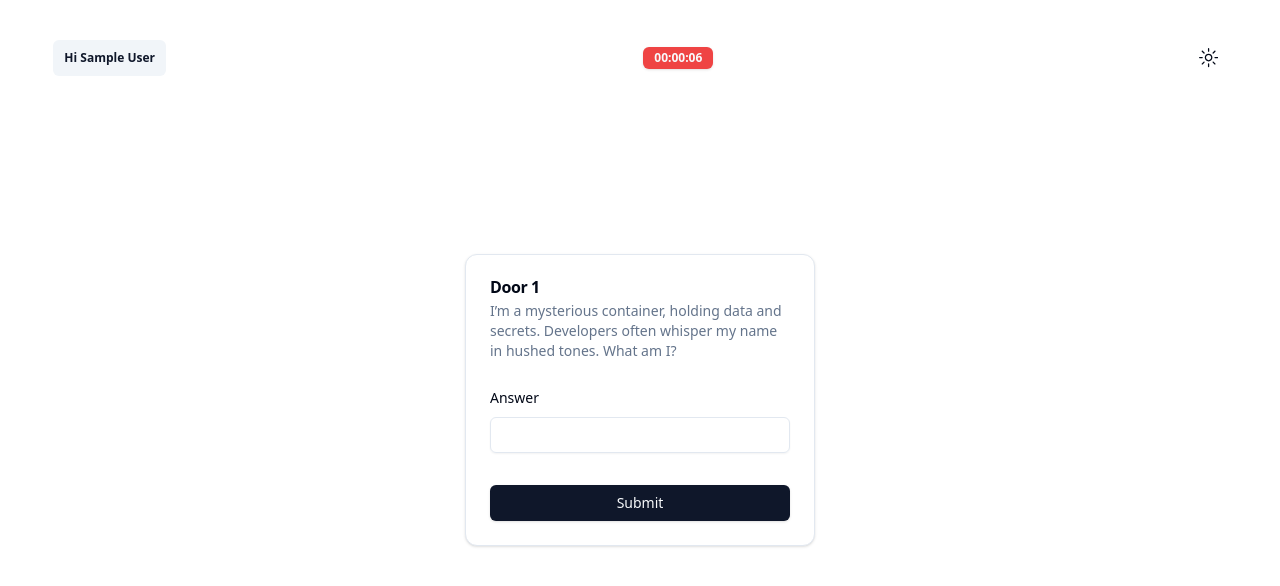
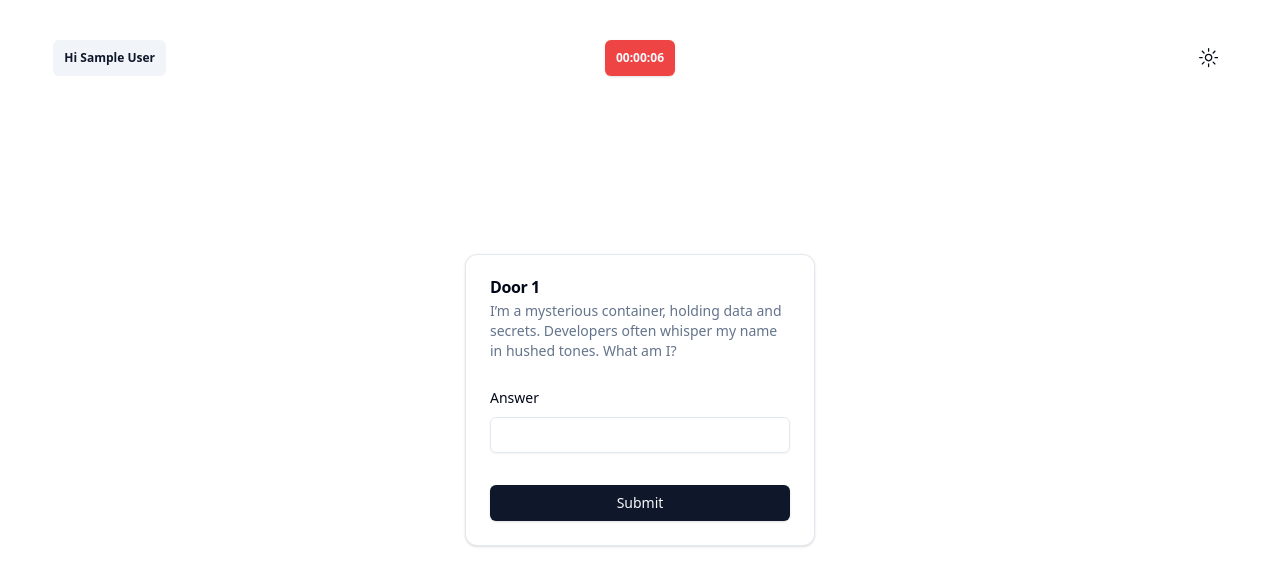
Before and after one commit to Jovit-Mathew236/scarabetta-asthra, a Next.js app: page /treasurehunt in a window 1280 px wide. Shown: the top 586 px of the page. Built offline with nearby package versions, Linux system fonts and the light colour scheme; no server answers; the database is empty; sample sign-in values are in the browser's storage.

Commit message:
Refactor top navigation component and update global styles

```diff
--- a/components/madeups/top-nav.tsx
+++ b/components/madeups/top-nav.tsx
@@ -37,7 +37,8 @@ const TopNav = () => {
 
   return (
     <div className="fixed top-10 left-0 z-50 w-full">
-      <div className="m-auto flex justify-between  w-11/12  print:hidden">
+      <div className="m-auto flex justify-between items-stretch  w-11/12  print:hidden">
+        <div className="w-[33.3%] flex">
           <DropdownMenu>
             <DropdownMenuTrigger>
               <Badge variant="secondary" className="h-full">
@@ -61,16 +62,21 @@ const TopNav = () => {
               </DropdownMenuContent>
             )}
           </DropdownMenu>
+        </div>
 
         {user && pathname === "/treasurehunt" && (
+          <div className="w-[33.3%] flex justify-center">
             <Badge
               variant="destructive"
               className="h-full self-center align-middle"
             >
               {formatTime(counter)}
             </Badge>
+          </div>
         )}
+        <div className="w-[33.3%] flex justify-end">
           <ModeToggle />
+        </div>
       </div>
     </div>
   );
--- a/styles/globals.css
+++ b/styles/globals.css
@@ -6,63 +6,46 @@
     :root {
         --background: 0 0% 100%;
         --foreground: 222.2 84% 4.9%;
-
         --card: 0 0% 100%;
         --card-foreground: 222.2 84% 4.9%;
-
         --popover: 0 0% 100%;
         --popover-foreground: 222.2 84% 4.9%;
-
         --primary: 222.2 47.4% 11.2%;
         --primary-foreground: 210 40% 98%;
-
         --secondary: 210 40% 96.1%;
         --secondary-foreground: 222.2 47.4% 11.2%;
-
         --muted: 210 40% 96.1%;
         --muted-foreground: 215.4 16.3% 46.9%;
-
         --accent: 210 40% 96.1%;
         --accent-foreground: 222.2 47.4% 11.2%;
-
         --destructive: 0 84.2% 60.2%;
         --destructive-foreground: 210 40% 98%;
-
         --border: 214.3 31.8% 91.4%;
         --input: 214.3 31.8% 91.4%;
         --ring: 222.2 84% 4.9%;
-
         --radius: 0.5rem;
     }
 
     .dark {
         --background: 222.2 84% 4.9%;
         --foreground: 210 40% 98%;
-
         --card: 222.2 84% 4.9%;
         --card-foreground: 210 40% 98%;
-
         --popover: 222.2 84% 4.9%;
         --popover-foreground: 210 40% 98%;
-
         --primary: 210 40% 98%;
         --primary-foreground: 222.2 47.4% 11.2%;
-
         --secondary: 217.2 32.6% 17.5%;
         --secondary-foreground: 210 40% 98%;
-
         --muted: 217.2 32.6% 17.5%;
         --muted-foreground: 215 20.2% 65.1%;
-
         --accent: 217.2 32.6% 17.5%;
         --accent-foreground: 210 40% 98%;
-
         --destructive: 0 62.8% 30.6%;
         --destructive-foreground: 210 40% 98%;
-
         --border: 217.2 32.6% 17.5%;
         --input: 217.2 32.6% 17.5%;
-        --ring: 212.7 26.8% 83.9%;
+        --ring: 212.7 26.8% 83.9;
     }
 }
 
```
Lines whose indentation alone changed are shown as unchanged.
